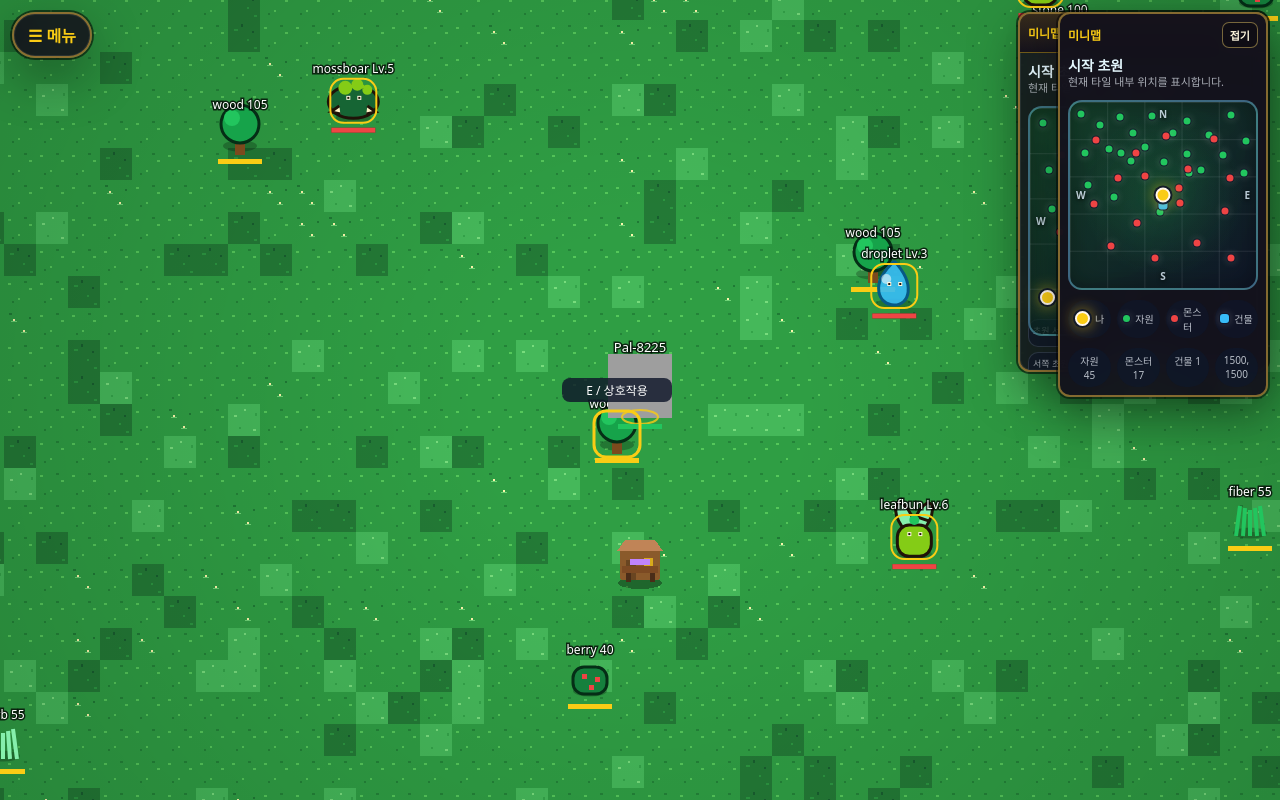
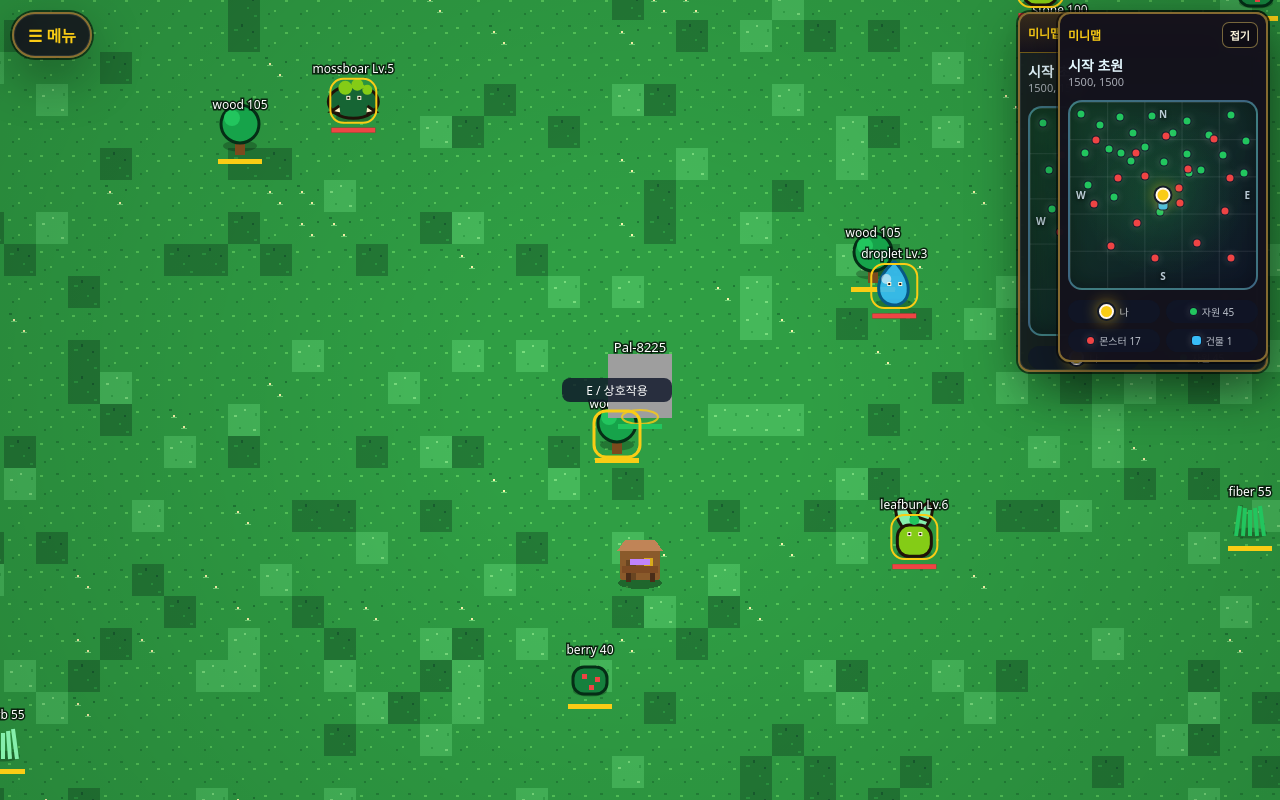
Before and after one commit to winzfs/palpalworld, a Next.js app in the folder apps/web/: page / in a window 1280 px wide. Built offline with nearby package versions, Linux system fonts and the light colour scheme.

Commit message:
Remove duplicate old tile minimap from HUD minimap

```diff
--- a/apps/web/src/features/world/MiniMapPanel.tsx
+++ b/apps/web/src/features/world/MiniMapPanel.tsx
@@ -3,18 +3,9 @@ import {
   DEFAULT_PLAYER_TILE,
   MAP_TILE_SIZE,
   clampPositionToTile,
-  getAllStarterTiles,
   getMapTile,
   isSameTile,
-  type MapDirection,
 } from "../../../../../packages/shared/src/worldTiles";
-
-const directionLabels: Record<MapDirection, string> = {
-  north: "북",
-  south: "남",
-  west: "서",
-  east: "동",
-};
 
 function clampPercent(value: number) {
   return Math.max(0, Math.min(100, value));
@@ -35,11 +26,9 @@ function withPositionInsideTile<T extends { position: { x: number; y: number } }
 export function MiniMapPanel({
   snapshot,
   localPlayerId,
-  onTravel,
 }: {
   snapshot: WorldSnapshot | null;
   localPlayerId: string | null;
-  onTravel?: (direction: MapDirection) => void;
 }) {
   const rawPlayer = snapshot?.players.find((player) => player.id === localPlayerId) ?? snapshot?.players[0] ?? null;
   const localPlayer = rawPlayer ? withPositionInsideTile(rawPlayer) : null;
@@ -53,10 +42,10 @@ export function MiniMapPanel({
   const playerY = toPercentY(playerPosition.y);
 
   return (
-    <div className="minimap-panel">
+    <div className="minimap-panel minimap-panel--single-map">
       <div className="minimap-panel__header">
         <b>{tile?.name ?? "현재 타일"}</b>
-        <span>현재 타일 내부 위치를 표시합니다.</span>
+        <span>{Math.round(playerPosition.x)}, {Math.round(playerPosition.y)}</span>
       </div>
 
       <div className="minimap-map" aria-label="현재 타일 미니맵">
@@ -79,38 +68,10 @@ export function MiniMapPanel({
 
       <div className="minimap-legend">
         <span><i className="minimap-dot minimap-dot--player" />나</span>
-        <span><i className="minimap-dot minimap-dot--resource" />자원</span>
-        <span><i className="minimap-dot minimap-dot--creature" />몬스터</span>
-        <span><i className="minimap-dot minimap-dot--building" />건물</span>
+        <span><i className="minimap-dot minimap-dot--resource" />자원 {resources.length}</span>
+        <span><i className="minimap-dot minimap-dot--creature" />몬스터 {creatures.length}</span>
+        <span><i className="minimap-dot minimap-dot--building" />건물 {buildings.length}</span>
       </div>
-
-      <div className="minimap-grid minimap-grid--tiles" aria-label="지역 타일 위치">
-        {getAllStarterTiles().map((candidate) => {
-          const active = isSameTile(candidate, currentTile);
-          return (
-            <div key={candidate.id} className={`minimap-cell ${active ? "minimap-cell--active" : ""}`}>
-              <span>{candidate.name}</span>
-              {active ? <i>현재 타일</i> : null}
-            </div>
-          );
-        })}
-      </div>
-
-      <div className="minimap-stats">
-        <span>자원 {resources.length}</span>
-        <span>몬스터 {creatures.length}</span>
-        <span>건물 {buildings.length}</span>
-        <span>{Math.round(playerPosition.x)}, {Math.round(playerPosition.y)}</span>
-      </div>
-
-      <div className="minimap-portals">
-        {(["north", "west", "east", "south"] as MapDirection[]).map((direction) => {
-          const enabled = Boolean(tile?.exits[direction]);
-          return <button key={direction} disabled={!enabled} onClick={() => enabled && onTravel?.(direction)}>{directionLabels[direction]}</button>;
-        })}
-      </div>
-
-      <div className="minimap-note">현재 타일 내부 좌표를 표시합니다. 한 타일 크기: {MAP_TILE_SIZE.width}×{MAP_TILE_SIZE.height}</div>
 
       <style>{`
         .minimap-map { position: relative; width: 100%; aspect-ratio: 1 / 1; min-height: 180px; overflow: hidden; border: 2px solid rgba(125,211,252,.42); border-radius: 14px; background: radial-gradient(circle at 50% 50%, rgba(34,197,94,.18), transparent 62%), linear-gradient(135deg, rgba(22,101,52,.55), rgba(15,23,42,.86)); box-shadow: inset 0 0 24px rgba(0,0,0,.35); }
@@ -120,7 +81,7 @@ export function MiniMapPanel({
         .minimap-dot--resource { background: #22c55e; }
         .minimap-dot--creature { background: #ef4444; }
         .minimap-dot--building { background: #38bdf8; width: 9px; height: 9px; border-radius: 3px; }
-        .minimap-legend { display: grid; grid-template-columns: repeat(4, minmax(0,1fr)); gap: 6px; color: rgba(226,232,240,.82); font-size: 10px; }
+        .minimap-legend { display: grid; grid-template-columns: repeat(2, minmax(0,1fr)); gap: 6px; color: rgba(226,232,240,.82); font-size: 10px; }
         .minimap-legend span { display: flex; align-items: center; justify-content: center; gap: 5px; border-radius: 999px; background: rgba(15,23,42,.62); padding: 4px 5px; }
         .minimap-legend .minimap-dot { position: static; transform: none; flex: 0 0 auto; }
         .minimap-map__label { position: absolute; color: rgba(224,242,254,.82); font-size: 10px; font-weight: 900; text-shadow: 0 1px 4px rgba(0,0,0,.85); }
@@ -128,8 +89,7 @@ export function MiniMapPanel({
         .minimap-map__label--south { bottom: 5px; left: 50%; transform: translateX(-50%); }
         .minimap-map__label--west { left: 6px; top: 50%; transform: translateY(-50%); }
         .minimap-map__label--east { right: 6px; top: 50%; transform: translateY(-50%); }
-        .minimap-grid--tiles .minimap-cell { min-height: 28px; font-size: 9px; padding: 4px; }
-        @media (max-width: 720px) { .minimap-map { min-height: 150px; } .minimap-legend { grid-template-columns: repeat(2, minmax(0,1fr)); } }
+        @media (max-width: 720px) { .minimap-map { min-height: 150px; } .minimap-legend { grid-template-columns: 1fr; } }
       `}</style>
     </div>
   );
```
